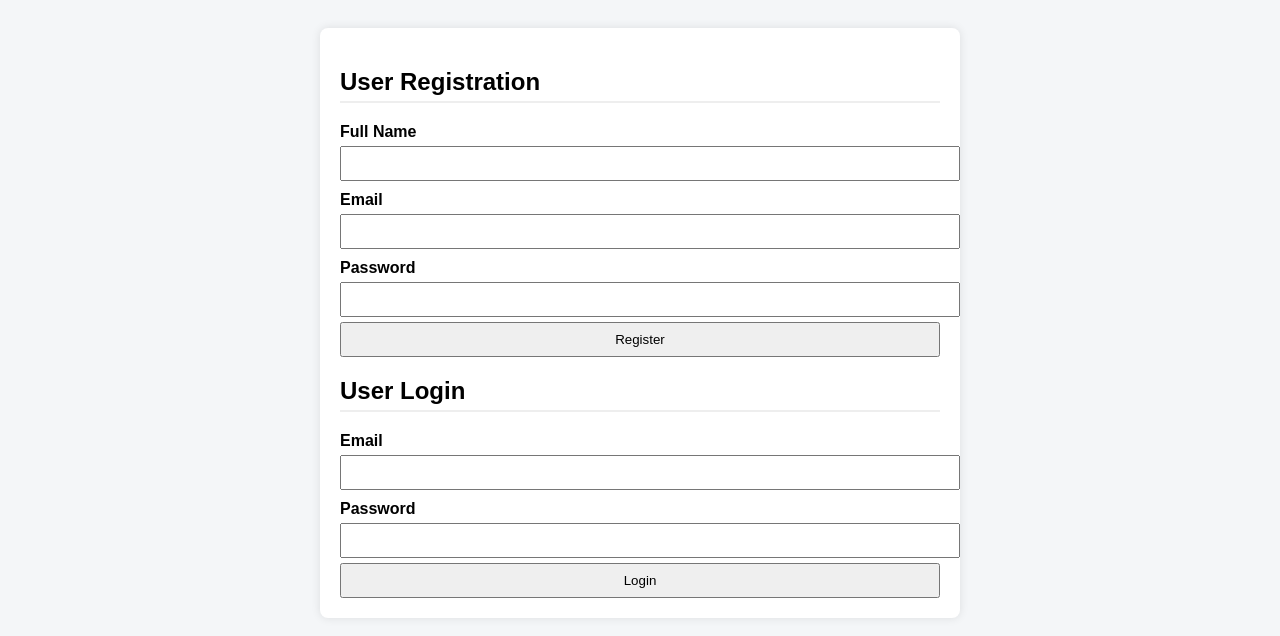
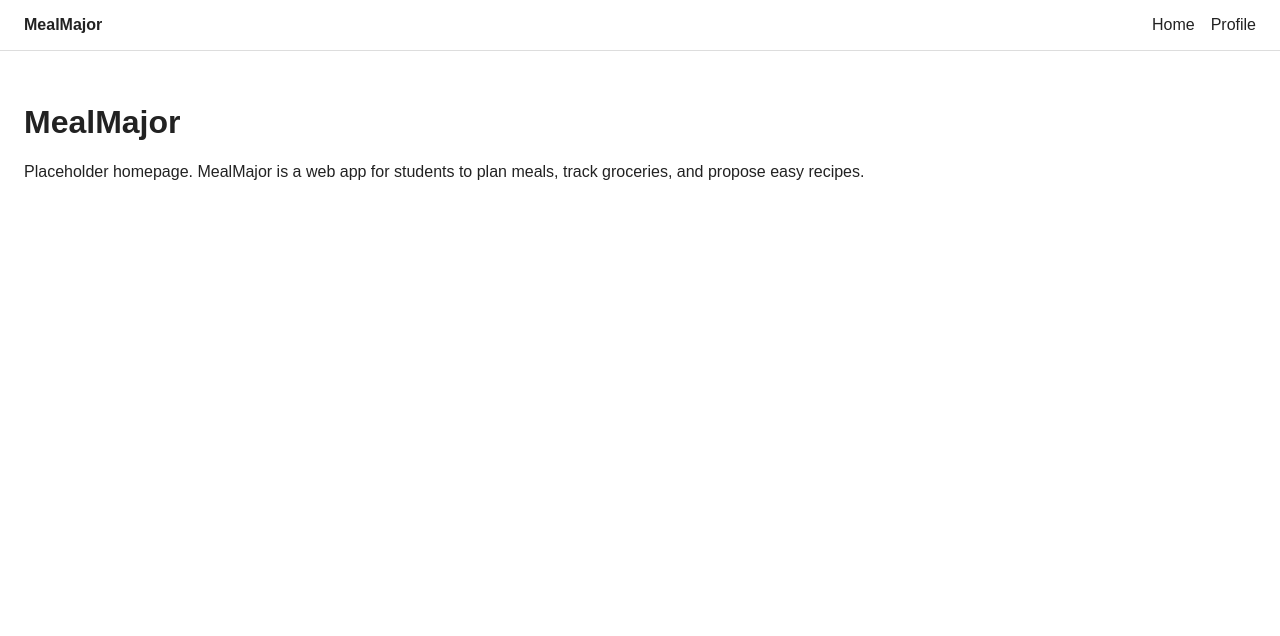
Before and after one commit to SolidWolf21/CedarKabrit-SOEN341_Project_W26, a plain HTML site: page frontend/index.html in a window 1280 px wide. Drawn offline with Linux system fonts and the light colour scheme.

Commit message:
Added home page placeholder where sign in, sign out and profile management will be, reorganized stylesheet.

```diff
--- a/frontend/index.html
+++ b/frontend/index.html
@@ -2,67 +2,31 @@
 <html lang="en">
 <head>
     <meta charset="UTF-8">
-    <title>User Account Management</title>
+    <meta name="viewport" content="width=device-width, initial-scale=1.0">
+    <title>MealMajor | Placeholder Home</title>
     <link rel="stylesheet" href="style.css">
 </head>
 <body>
+<header class="site-header">
+    <div class="brand">MealMajor</div>
+    <nav class="nav">
+        <a href="#">Home</a>
+        <div class="dropdown">
+            <span class="dropdown__toggle">Profile</span>
+            <div class="dropdown__menu">
+                <a href="signin.html">Sign In</a>
+                <a href="signup.html">Sign Up</a>
+            </div>
+        </div>
+    </nav>
+</header>
 
-<div class="container">
-
-    <!-- User Registration -->
-    <h2>User Registration</h2>
-    <form id="registerForm">
-        <label for="reg-name">Full Name</label>
-        <input type="text" id="reg-name" name="name" required>
-
-        <label for="reg-email">Email</label>
-        <input type="email" id="reg-email" name="email" required>
-
-        <label for="reg-password">Password</label>
-        <input type="password" id="reg-password" name="password" required>
-
-        <button type="submit">Register</button>
-
-    </form>
-
-    <!-- User Login -->
-    <h2>User Login</h2>
-    <form id="loginForm">
-        <label for="login-email">Email</label>
-        <input type="email" id="login-email" name="email" required>
-
-        <label for="login-password">Password</label>
-        <input type="password" id="login-password" name="password" required>
-
-        <button type="submit">Login</button>
-    </form>
-
-    <!-- Profile Management -->
-    <div id="profileSection" class="hidden">
-        <form id="profileForm">
-            <label for="diet">Diet Prefrence</label>
-            <select id="diet" name="diet">
-                <option value="">Select</option>
-                <option value="vegetarian">Vegetarian</option>
-                <option value="vegan">Vegan</option>
-                <option value="pescatarian">Pescatarian</option>
-                <option value="keto">Keto</option>
-                <option value="omnivore">Omnivore</option>
-            </select>
-
-            <label for="allergies">Allergies</label>
-            <textarea id="allergies" name="allergies" rows="3"
-                      placeholder="e.g. peanuts, dairy, shellfish"></textarea>
-
-            <button type="submit">Save Profile</button>
-        </form>
-
-    </div>
-
-</div>
-
-
-<script src="script.js"></script>
-
+<main class="page-content">
+    <h1>MealMajor</h1>
+    <p>
+        Placeholder homepage. MealMajor is a web app for students to plan meals,
+        track groceries, and propose easy recipes.
+    </p>
+</main>
 </body>
 </html>
--- a/frontend/style.css
+++ b/frontend/style.css
@@ -1,32 +1,89 @@
 body {
-    font-family: Arial, sans-serif;
-    background: #f4f6f8;
-    padding: 20px;
+    margin: 0;
+    font-family: 'Poppins', sans-serif;
+    color: #222;
+    background: #fff;
 }
+
+a {
+    color: inherit;
+    text-decoration: none;
+}
+
+.site-header {
+    display: flex;
+    align-items: center;
+    justify-content: space-between;
+    padding: 16px 24px;
+    border-bottom: 1px solid #ddd;
+}
+
+.brand {
+    font-weight: bold;
+}
+
+.nav {
+    display: flex;
+    gap: 16px;
+    align-items: center;
+}
+
+.dropdown {
+    position: relative;
+}
+
+.dropdown__toggle {
+    cursor: pointer;
+}
+
+.dropdown__menu {
+    display: none;
+    position: absolute;
+    top: 100%;
+    right: 0;
+    background: #fff;
+    border: 1px solid #ddd;
+    padding: 4px;
+    z-index: 10;
+}
+
+.dropdown:hover .dropdown__menu {
+    display: block;
+}
+
+.dropdown__menu a {
+    display: block;
+    padding: 4px 6px;
+    white-space: nowrap;
+}
+
+.page-content {
+    padding: 32px 24px;
+}
+
 .container {
     max-width: 600px;
-    background: #ffffff;
+    margin: 24px auto;
     padding: 20px;
-    margin: auto;
-    border-radius: 8px;
-    box-shadow: 0 0 10px rgba(0,0,0,0.1);
+    border: 1px solid #ddd;
 }
-h2 {
-    border-bottom: 2px solid #eee;
-    padding-bottom: 5px;
-    margin-top: 20px;
-}
+
 label {
-    display:block;
+    display: block;
     margin-top: 10px;
     font-weight: bold;
 }
-input, select , textarea, button {
+
+input,
+select,
+textarea,
+button {
     width: 100%;
     padding: 8px;
     margin-top: 5px;
+    box-sizing: border-box;
+}
 
-}
 .hidden {
     display: none;
 }
```
Also changed, not shown: frontend/auth.html (added, +68 -0 lines).
